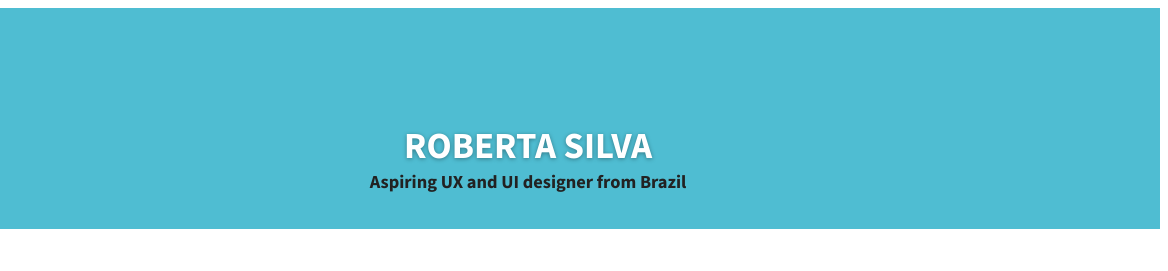
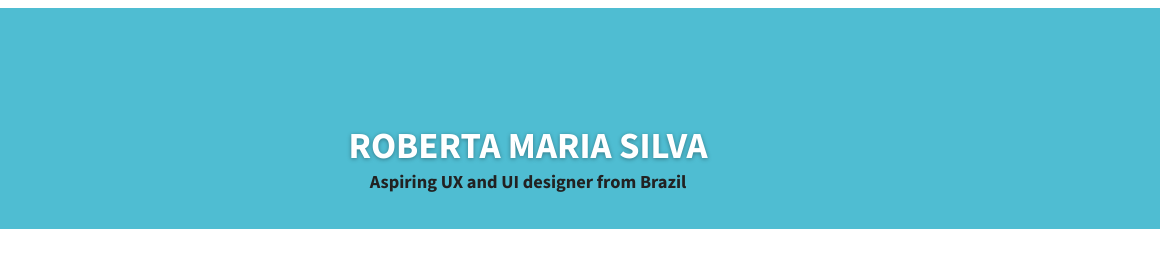
Before and after one commit to robertamariasilva/portfolio-cohort-7, a plain HTML site: page index.html in a window 1280 px wide. Shown: the top 271 px of the page, 112-1280 px from the left. Drawn offline with nearby package versions, Linux system fonts and the light colour scheme.

Commit message:
Changed name in the header

```diff
--- a/index.html
+++ b/index.html
@@ -29,7 +29,7 @@
     <header>
         <img class="photo" src="images/photo-author.jpg" width="75" height="75">
 
-        <h1>Roberta Silva</h1>
+        <h1>Roberta Maria Silva</h1>
 
         <h2>Aspiring UX and UI designer from Brazil</h2>
     </header>
```
